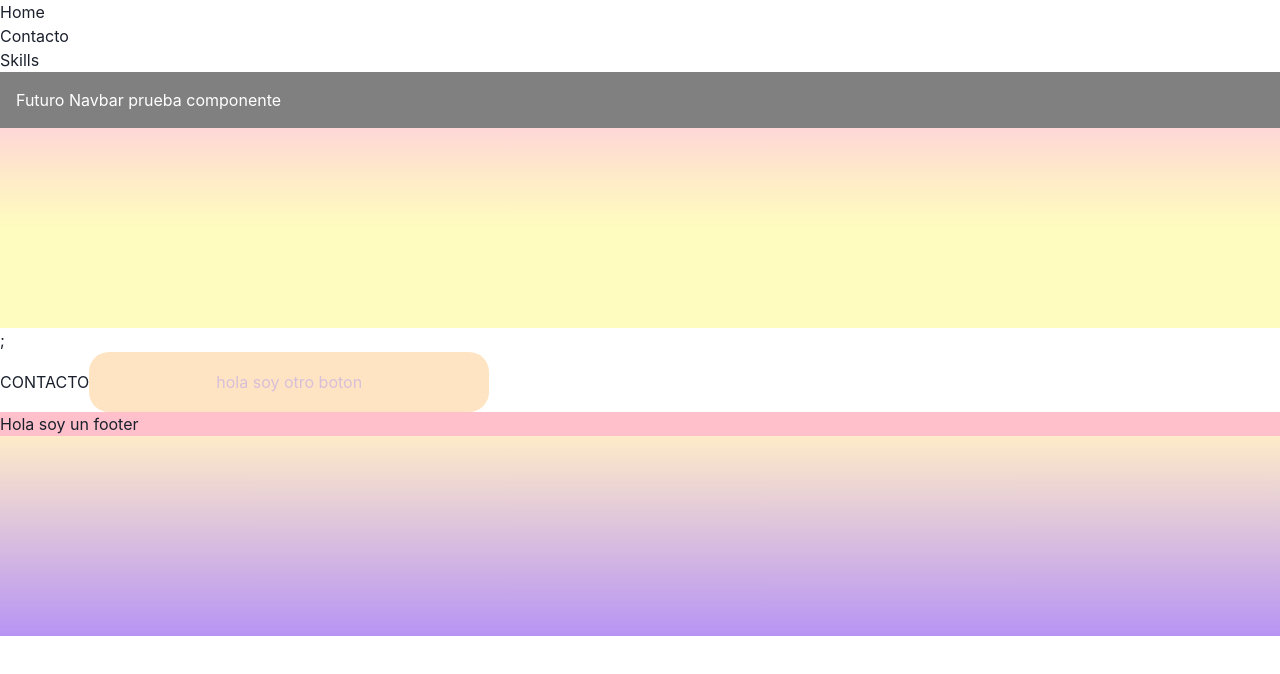
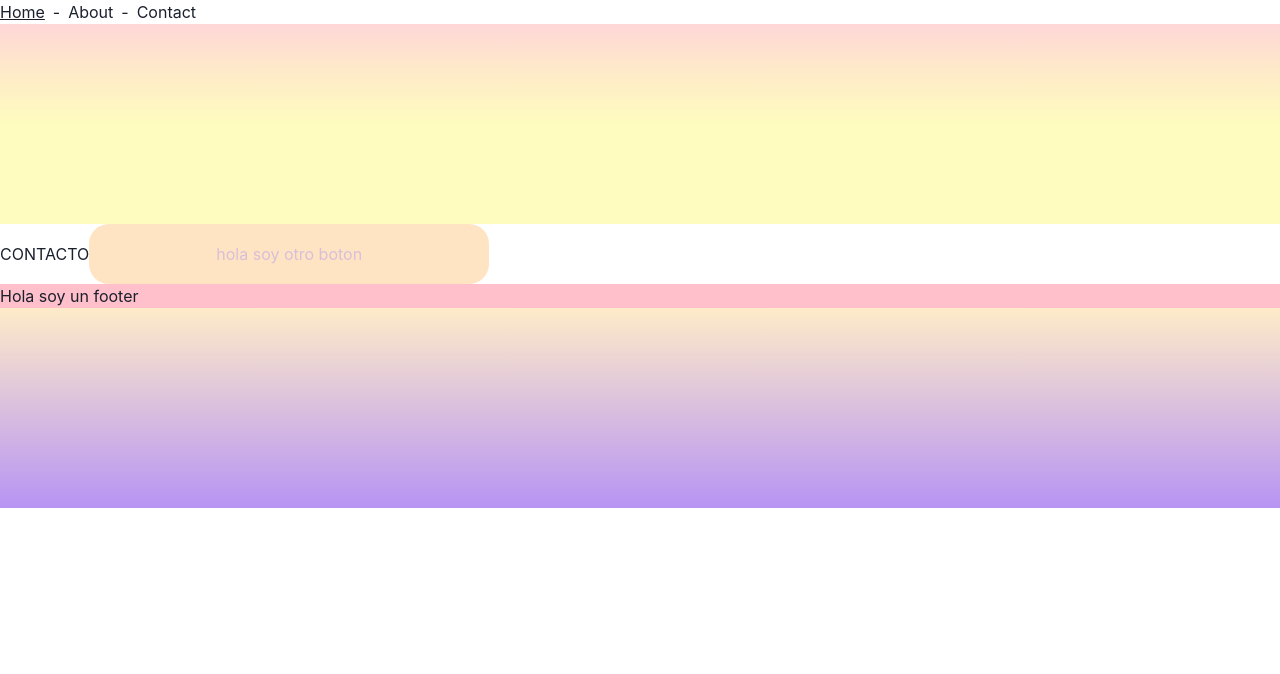
Before and after one commit to noe-mai/Portfolio-N, a React (Create React App) app: page /contacto in a window 1280 px wide. Shown: the top 674 px of the page. Built offline with nearby package versions, Linux system fonts and the light colour scheme.

Commit message:
Navegacion

```diff
--- a/src/App.js
+++ b/src/App.js
@@ -11,7 +11,7 @@ function App() {
 	return (
 		<BrowserRouter>
 			<Navbar />
-			<switch>
+			<Switch>
 				<Route exact path='/'>
 					<Home />
 					<CustomButton texto='click ' color='yellow' />
@@ -20,7 +20,7 @@ function App() {
 					<Contacto />
 					<CustomButton texto='hola soy otro boton' />
 				</Route>
-			</switch>
+			</Switch>
 			<Footer />
 
 			<Box
--- a/src/Components/Contacto/Contacto.js
+++ b/src/Components/Contacto/Contacto.js
@@ -2,8 +2,8 @@ import React from 'react';
 import './Contacto.css';
 import {Box, Divider, Grid} from '@chakra-ui/react';
 
-const ContactIcons = () => {
+const Contacto = () => {
 	return <>CONTACTO</>;
 };
 
-export default ContactIcons;
+export default Contacto;
--- a/src/Components/Home/Home.js
+++ b/src/Components/Home/Home.js
@@ -8,7 +8,6 @@ const Home = () => {
 	return (
 		<>
 			<Intro nombre='Noe' />
-			<link to='/COntacto'>Ir a contacto</link>
 		</>
 	);
 };
--- a/src/Components/Navbar/Navbar.js
+++ b/src/Components/Navbar/Navbar.js
@@ -1,24 +1,34 @@
 import React from 'react';
 import './Navbar.css';
 import {Box, Grid} from '@chakra-ui/react';
+import {
+	Breadcrumb,
+	BreadcrumbItem,
+	BreadcrumbLink,
+	BreadcrumbSeparator,
+} from '@chakra-ui/react';
 
 const Navbar = () => {
 	return (
 		<div>
-			<ul>
-				<li>Home</li>
-				<li>Contacto</li>
-				<li>Skills</li>
-			</ul>
-			<Box bg='grey' w='100%' p={4} color='white'>
-				Futuro Navbar prueba componente
-			</Box>
+			<Breadcrumb separator='-'>
+				<BreadcrumbItem>
+					<BreadcrumbLink href='/'>Home</BreadcrumbLink>
+				</BreadcrumbItem>
+
+				<BreadcrumbItem>
+					<BreadcrumbLink href='#'>About</BreadcrumbLink>
+				</BreadcrumbItem>
+
+				<BreadcrumbItem>
+					<BreadcrumbLink href='/contacto'>Contact</BreadcrumbLink>
+				</BreadcrumbItem>
+			</Breadcrumb>
 			<Box
 				w='100%'
 				h='200px'
 				bgGradient='linear(red.100 0%, orange.100 25%, yellow.100 50%)'
 			/>
-			;
 		</div>
 	);
 };
```
Also changed, not shown: src/Components/Skills/Skills.js (+10 -10 lines).
